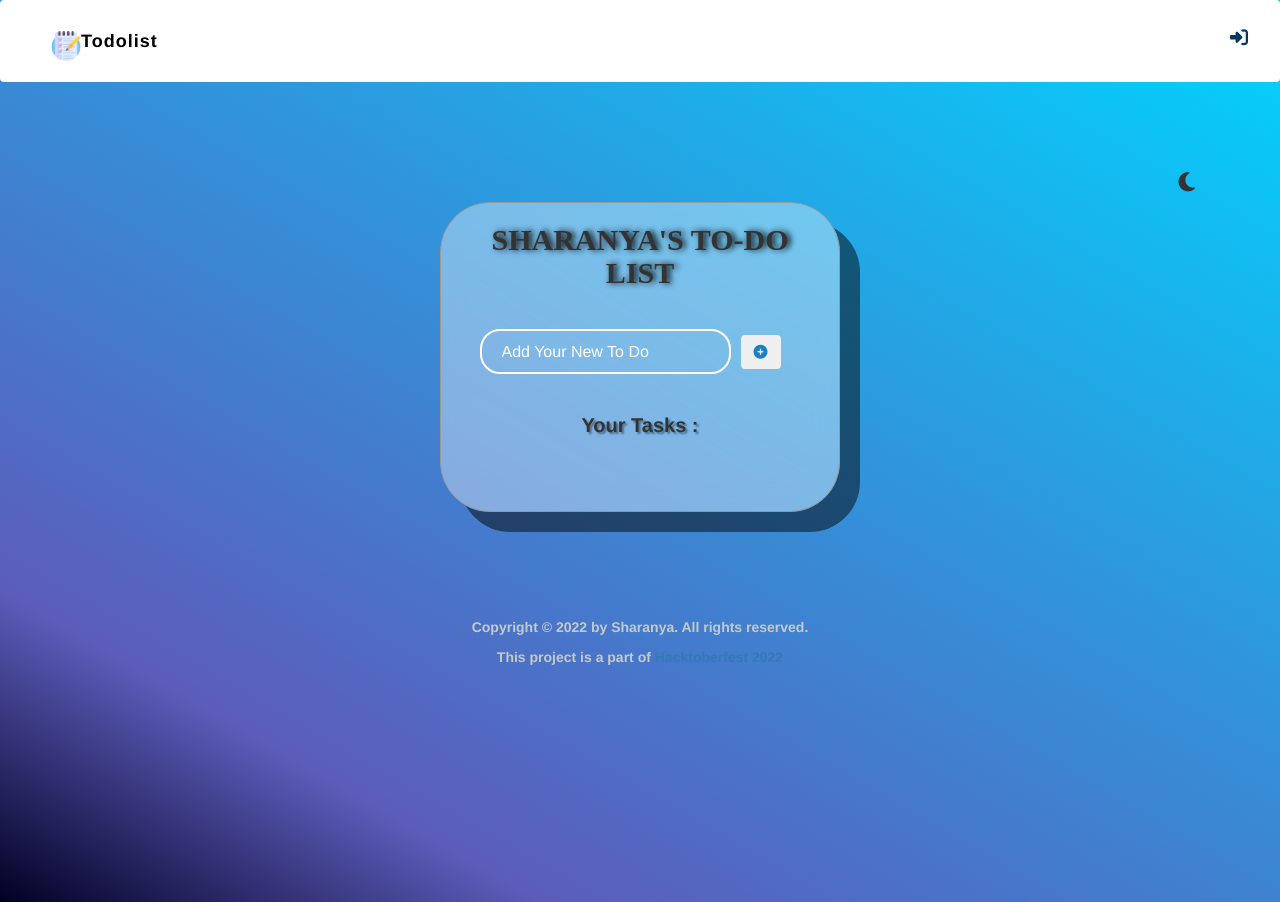
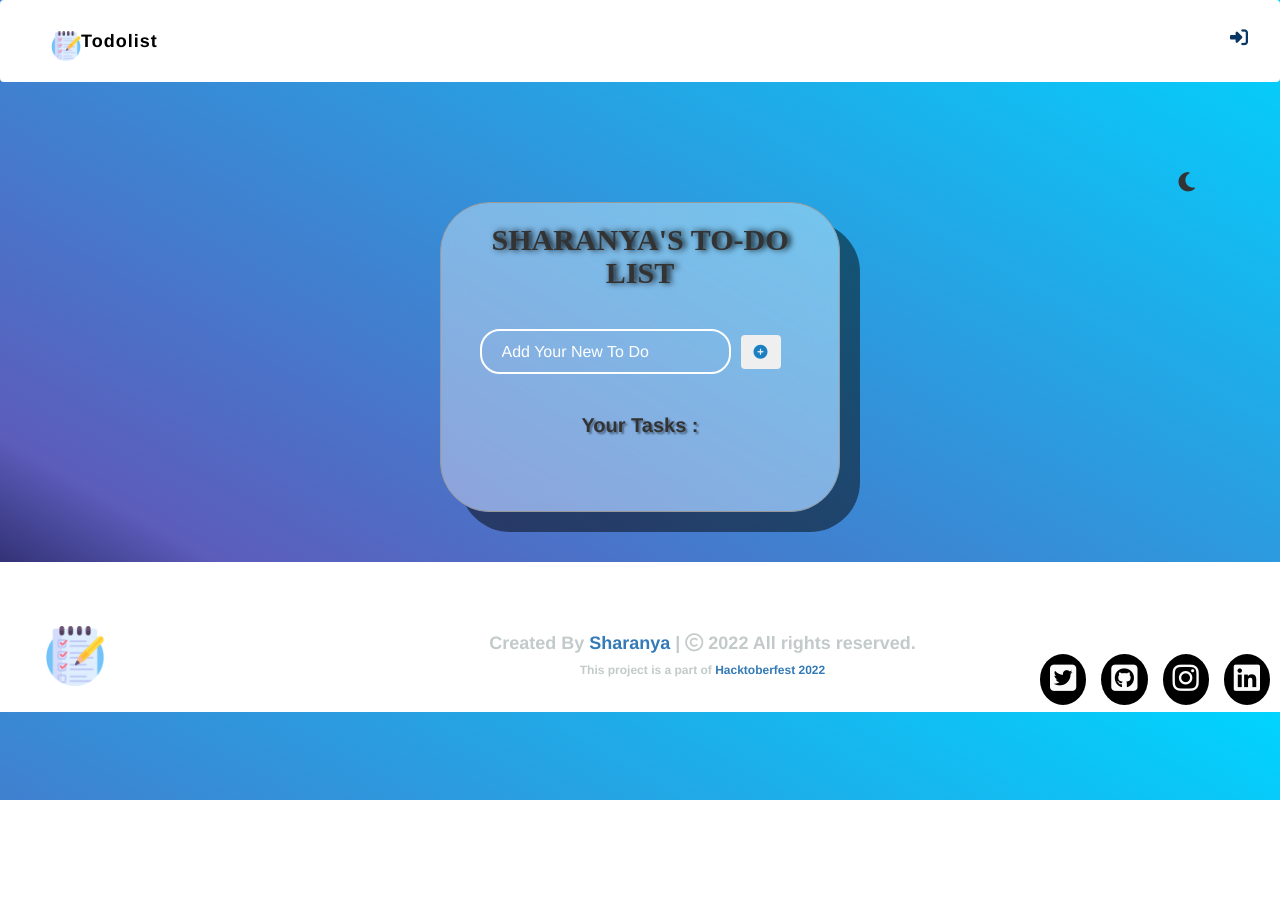
Before and after one commit to sharanya-mitra/Todolist, a website: page index.html in a window 1280 px wide. After the commit the page ends 800 px from the top, so only its background shows below. Drawn offline with nearby package versions, Linux system fonts and the light colour scheme; a web font is replaced by a local one.

Commit message:
Created footer
issue #106

```diff
--- a/index.html
+++ b/index.html
@@ -60,20 +60,37 @@
     </section>
 
     <footer>
-      <div class="row" style="margin-top: 55px; font-weight:bold; color:rgb(195, 202, 202)">
-        <p>
-          Copyright &copy; 2022 by Sharanya. All rights reserved.
-        </p>
-        <p class="footer-desc">This project is a part of <a class="footer-desc"
-          href="https://hacktoberfest.digitalocean.com/" target="_blank"
-          rel="noopener noreferrer">Hacktoberfest
-          2022</a>
-  </p>
 
-      </div>
+
+
     </footer>
+  </main>
+<section class="footer">
+  <div><a class="navbar-brand brand-name"  href="#"><img src="images/favicon.png" alt="Brand-iamge" class="brand"></a>
+  <div class="row" style="margin-top: 19px; font-weight:bold; color:rgb(195, 202, 202)">
+    <span class="span">Created By <a href="https://github.com/Rick-mad-lab" target="_blank"
+      style="color: #337ab7; text-decoration: none;"> Sharanya
+    </a>| <span class="far fa-copyright"></span> 2022 All rights reserved.</span>
+    <p class="footer-desc">This project is a part of <a class="footer-desc"
+      href="https://hacktoberfest.digitalocean.com/" target="_blank"
+      rel="noopener noreferrer">Hacktoberfest
+      2022</a></p>
+<a class="social" id="linkedin" href="https://linkedin.com/in/sharanya-mitra-988512224/" target="_blank">
+  <span class="icon"><i class="fab fa-linkedin"></i></span>
+</a>
+<a class="social" id="insta" href="https://www.instagram.com/sharanya__mitra/" target="_blank">
+  <span class="icon"><i class="fab fa-instagram"></i></span>
+</a>
+<a class="social" id="github" href="https://github.com/Rick-mad-lab" target="_blank">
+  <span class="icon"><i class="fab fa-github-square"></i></span>
+</a>
+<a class="social" id="twitter" href="https://twitter.com/@sharanyamitra2" target="_blank">
+  <span class="icon"><i class="fab fa-twitter-square"></i></span>
+</a>
 
-  </main>
+  </div>
+
+</section>
 
   <!-- Project -->
   <script src="main.js"></script>
--- a/style.css
+++ b/style.css
@@ -7,14 +7,14 @@ body {
   background: rgb(2,0,36);
   background: linear-gradient(30deg, rgba(2,0,36,1) 0%, rgb(92, 92, 187) 19%, rgba(0,212,255,1) 100%);
   font-family: 'Poppins', sans-serif;
-  overflow: hidden;
+  overflow-x: hidden;
 }
 
 main {
   display: flex;
   justify-content: center;
   align-items: flex-start;
-  height: 100vh;
+  height: auto;
 }
 .container{
   text-align: center;
@@ -376,3 +376,55 @@ font-family: 'Scope One', serif;
   padding-top: 8rem;
   color: #000;
 }
+
+.footer{
+  height: 150px;
+  width:100%;
+  text-align: center;
+  background-color: white;
+}
+.social{
+  font-size: 30px;
+  color: #fcfcfc;
+  float: right;
+  margin-right: 15px;
+  margin-top: -35px;
+  background: #000;
+  padding:4px 10px ;
+  border-radius: 70%;
+}
+.brand{
+  margin-top: -20px;
+  width: 60px;
+  height: 60px;
+}
+#linkedin:hover{
+  color: #fcfcfc;
+  background-color: #04669A;
+}
+#github:hover{
+  color: #fcfcfc;
+  background-color: #000;
+}
+#twitter:hover{
+  color: #fcfcfc;
+  background-color: #00acee;
+}
+#insta:hover{
+  color: #fcfcfc;
+  background: linear-gradient(
+    45deg,
+    #f09433 0%,
+    #e6683c 25%,
+    #dc2743 50%,
+    #cc2366 75%,
+    #bc1888 100%
+  );
+}
+.span{
+  font-size: 18px;
+}
+.footer-desc{
+  font-size: 12px;
+  margin-top: 5px;
+}
```
